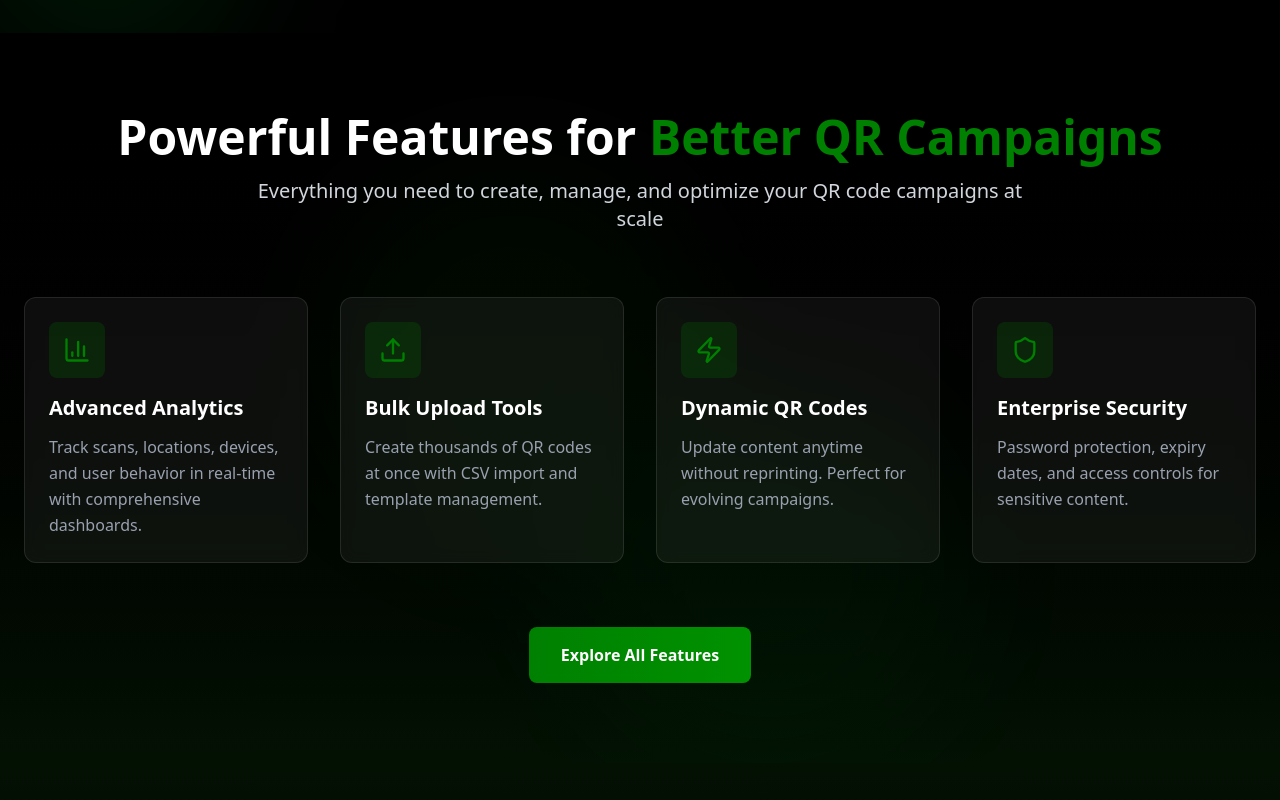
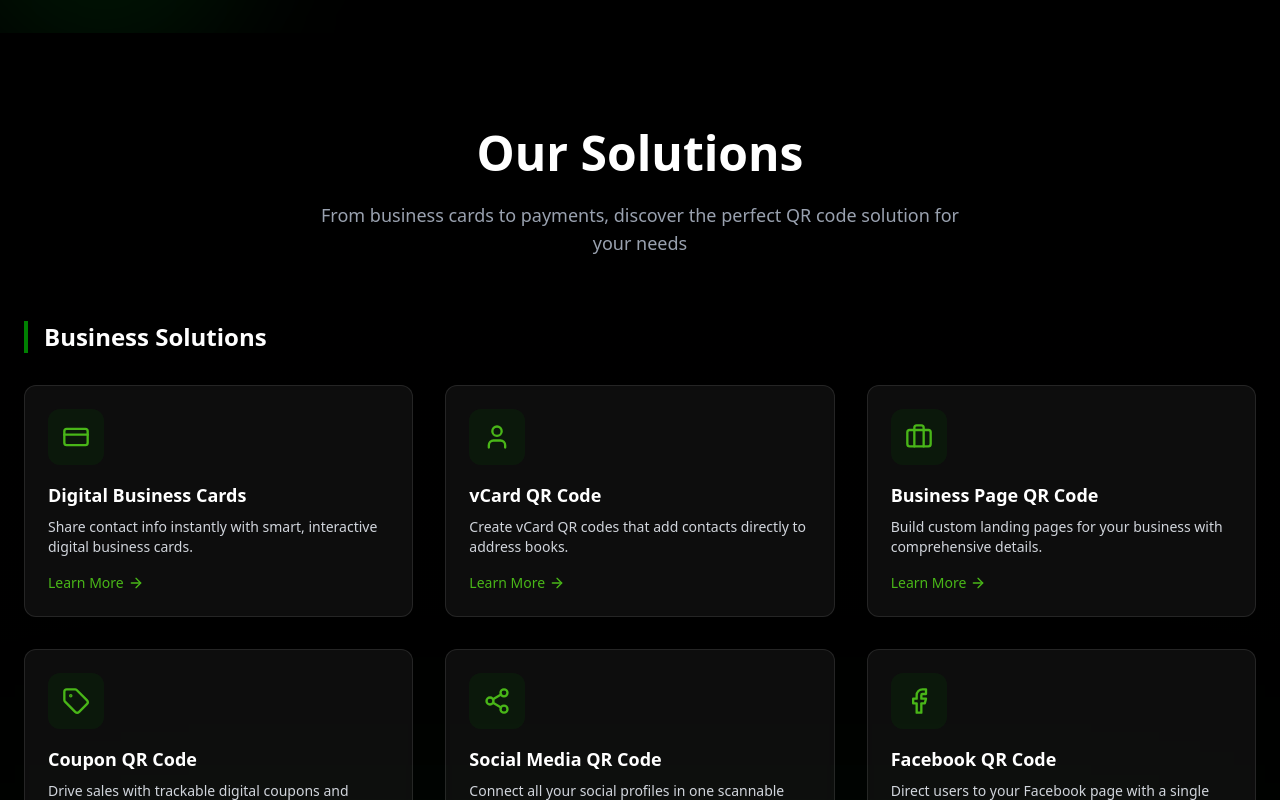
Before and after one commit to aice-xpert/samcard, a Next.js app: page /solutions in a window 1280 px wide. Shown: the part 540-1340 px from the top of the page. Built offline with nearby package versions, Linux system fonts and the light colour scheme.

Commit message:
Change them of Solutions page

```diff
--- a/src/app/solutions/page.tsx
+++ b/src/app/solutions/page.tsx
@@ -1,11 +1,13 @@
 import {CTABanner} from "@/components/CTABanner";
 import {Hero} from "@/components/solutions/Hero-Solutions";
 import { HighlightSection } from "@/components/solutions/HighlightSection";
+import SolutionsGrid from "@/components/solutions/SolutionGrid";
 export default function SolutionsPage() {
   return (
     <>
 
       <Hero />
+      <SolutionsGrid/>
       <HighlightSection />
       <CTABanner />
 
--- a/src/components/SolutionCard.tsx
+++ b/src/components/solutions/SolutionCard.tsx
@@ -20,25 +20,25 @@ export function SolutionCard({ icon: Icon, title, description }: Props) {
       whileHover={{ y: -8, scale: 1.02 }}
       className="relative rounded-2xl p-6 cursor-pointer group"
     >
-      <div className="absolute inset-0 rounded-2xl bg-gradient-to-br from-[#1e2565]/60 to-[#141938]/80 border border-[#4FD1C5]/10" />
+      <div className="absolute inset-0 rounded-2xl bg-gradient-to-br bg-white/5 backdrop-blur-sm border border-white/10 rounded-xl" />
 
       <div className="relative">
         <motion.div
           animate={{ rotate: hovered ? 5 : 0, scale: hovered ? 1.1 : 1 }}
-          className="w-14 h-14 rounded-xl bg-[#4FD1C5]/20 flex items-center justify-center mb-4"
+          className="w-14 h-14 rounded-xl bg-theme-digital-green/10 group-hover:bg-theme-digital-green/30 flex items-center justify-center mb-4"
         >
-          <Icon className="w-7 h-7 text-[#4FD1C5]" />
+          <Icon className="w-7 h-7 text-theme-kelly-green" />
         </motion.div>
 
-        <h3 className="text-lg font-semibold text-white mb-2 group-hover:text-[#4FD1C5]">
+        <h3 className="text-lg font-semibold text-white mb-2 group-hover:text-[#49b618]">
           {title}
         </h3>
 
-        <p className="text-sm text-gray-300 mb-4">{description}</p>
+        <p className="text-sm text-gray-300 mb-4 group-hover:text-white">{description}</p>
 
         <motion.div
           animate={{ x: hovered ? 5 : 0 }}
-          className="flex items-center text-[#4FD1C5] text-sm"
+          className="flex items-center text-theme-kelly-green text-sm"
         >
           Learn More <ArrowRight className="w-4 h-4 ml-1" />
         </motion.div>
--- a/src/components/SolutionGrid.tsx
+++ b/src/components/solutions/SolutionGrid.tsx
@@ -6,8 +6,10 @@ import { SOLUTION_CATEGORIES } from "@/constant";
 
 export default function SolutionsGrid() {
   return (
-    <section id="solutions" className="relative py-24">
-      <div className="absolute inset-0 bg-gradient-to-b from-black to-[#141938]" />
+    <section id="solutions" className="relative py-24 bg-black overflow-hidden">
+      <div className="absolute inset-0 bg-gradient-to-b from-black via-theme-digital-green/20 to-black opacity-50" />
+
+      <div className="absolute top-1/2 left-1/2 -translate-x-1/2 -translate-y-1/2 w-full h-1/2 bg-theme-devil-green/10 blur-[120px] pointer-events-none" />
 
       <div className="relative max-w-7xl mx-auto px-6">
         <motion.div
@@ -19,7 +21,7 @@ export default function SolutionsGrid() {
           <h2 className="text-4xl md:text-5xl font-bold text-white mb-6">
             Our Solutions
           </h2>
-          <p className="text-lg text-white-700 max-w-2xl mx-auto">
+          <p className="text-lg text-gray-400 max-w-2xl mx-auto">
             From business cards to payments, discover the perfect QR code solution for your needs
           </p>
         </motion.div>
@@ -27,7 +29,7 @@ export default function SolutionsGrid() {
         <div className="space-y-16">
           {SOLUTION_CATEGORIES.map((cat, i) => (
             <div key={i}>
-              <h3 className="text-2xl font-bold text-white mb-8">
+              <h3 className="text-2xl font-bold text-white mb-8 border-l-4 border-theme-digital-green pl-4">
                 {cat.category}
               </h3>
 
```
Also changed, not shown: 1 other file (tests, documents, lock files or other folders).
